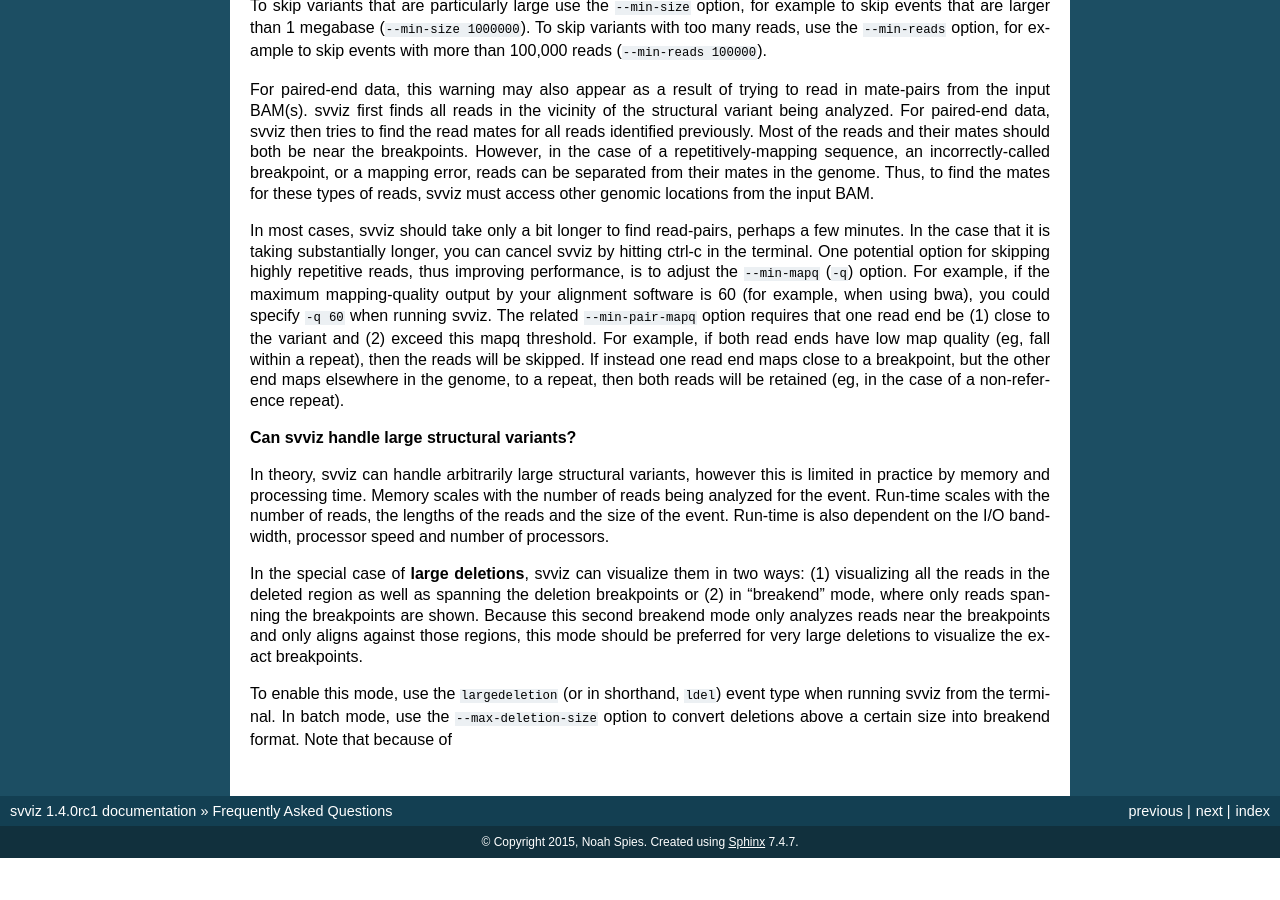
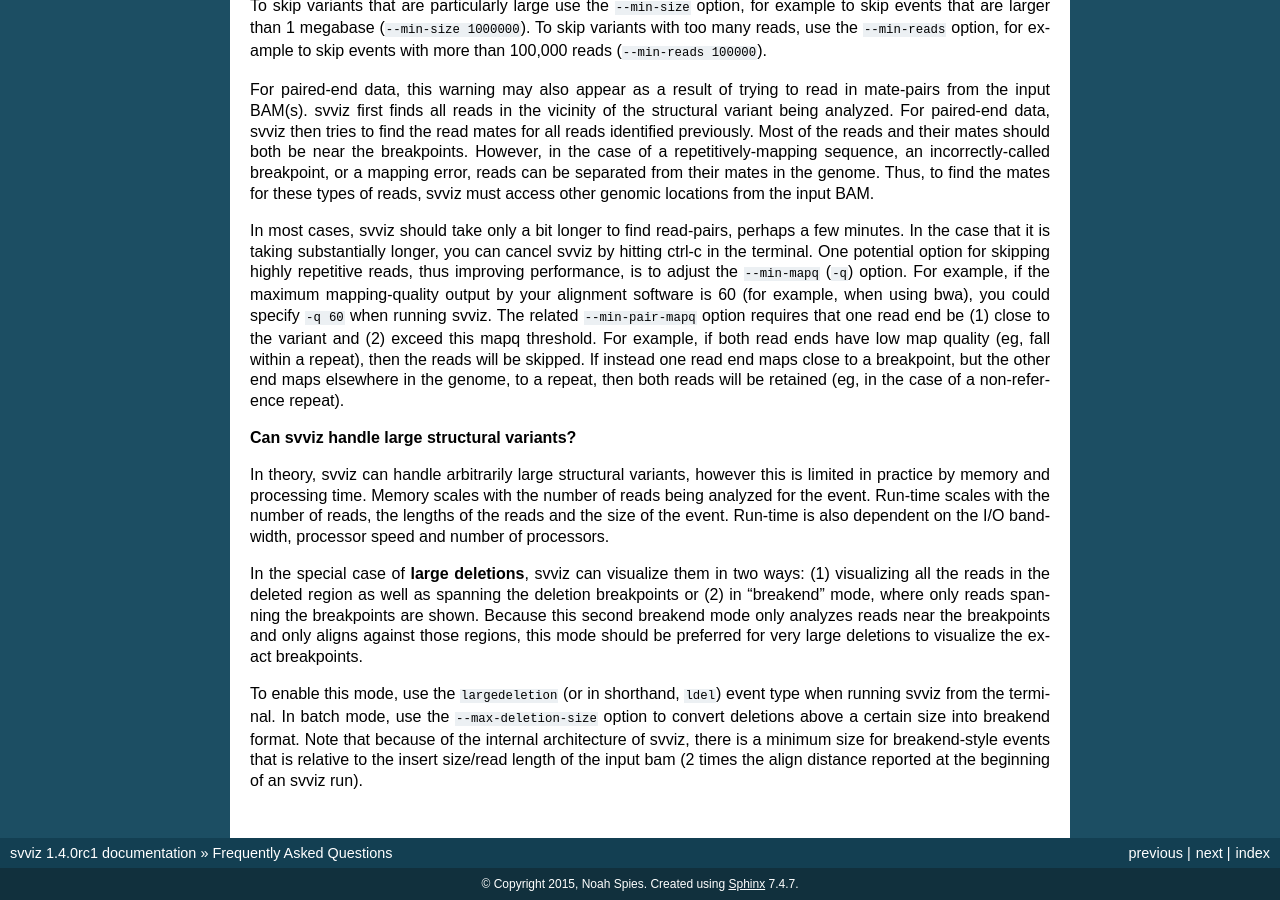
Before and after one commit to svviz/svviz, a Sphinx documentation site: the page built from docs/faqs.rst, in a window 1280 px wide and 900 px high, scrolled down 1205 px. Built offline with Sphinx 7.4.7, drawn with Linux system fonts in a browser that asks for light colours; before the commit the page ends 2063 px from its top, so only the background shows below that.

Commit message:
Update faqs.rst

```diff
--- a/docs/faqs.rst
+++ b/docs/faqs.rst
@@ -64,4 +64,4 @@ In theory, svviz can handle arbitrarily large structural variants, however this
 
 In the special case of **large deletions**, svviz can visualize them in two ways: (1) visualizing all the reads in the deleted region as well as spanning the deletion breakpoints or (2) in "breakend" mode, where only reads spanning the breakpoints are shown. Because this second breakend mode only analyzes reads near the breakpoints and only aligns against those regions, this mode should be preferred for very large deletions to visualize the exact breakpoints.
 
-To enable this mode, use the ``largedeletion`` (or in shorthand, ``ldel``) event type when running svviz from the terminal. In batch mode, use the ``--max-deletion-size`` option to convert deletions above a certain size into breakend format. Note that because of
+To enable this mode, use the ``largedeletion`` (or in shorthand, ``ldel``) event type when running svviz from the terminal. In batch mode, use the ``--max-deletion-size`` option to convert deletions above a certain size into breakend format. Note that because of the internal architecture of svviz, there is a minimum size for breakend-style events that is relative to the insert size/read length of the input bam (2 times the align distance reported at the beginning of an svviz run).
```
